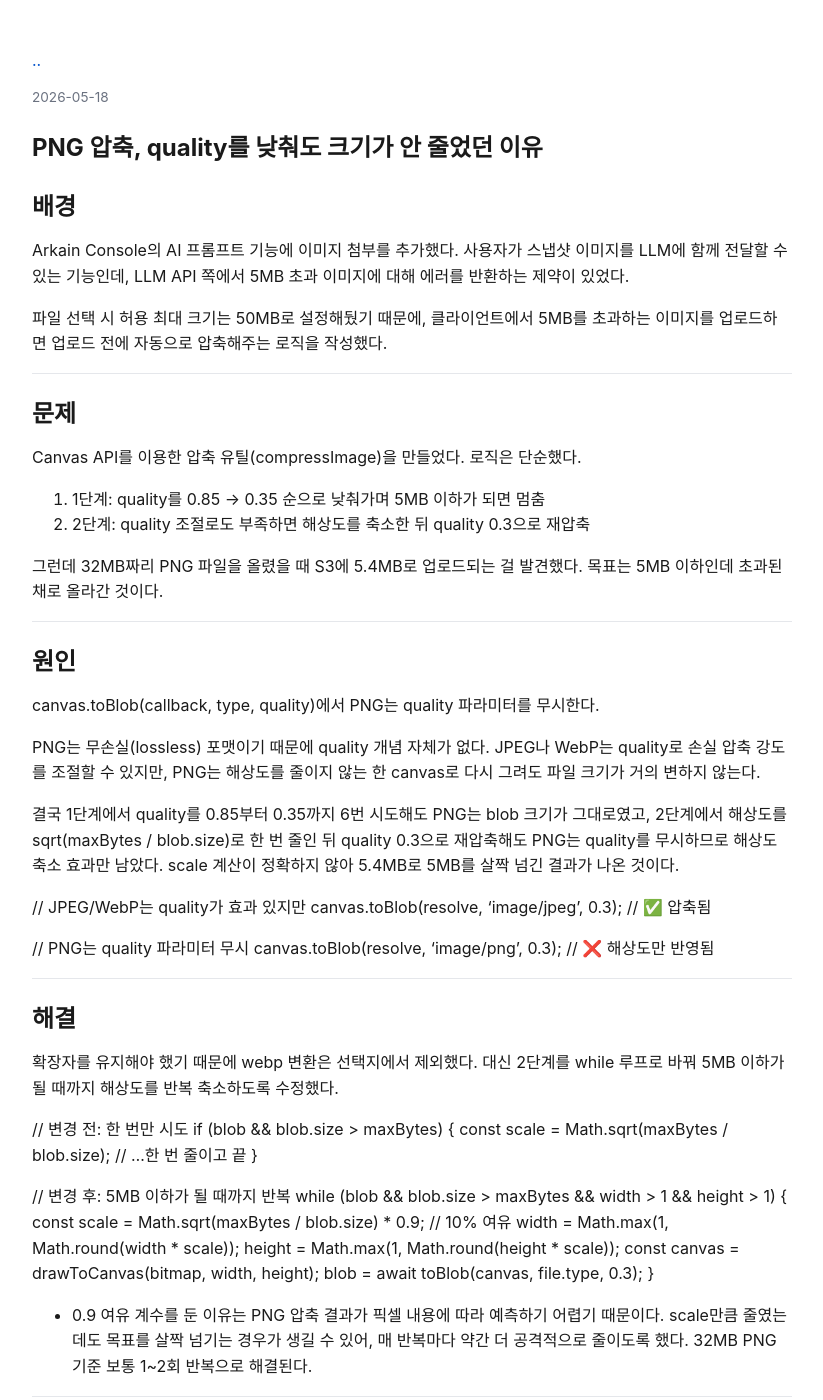
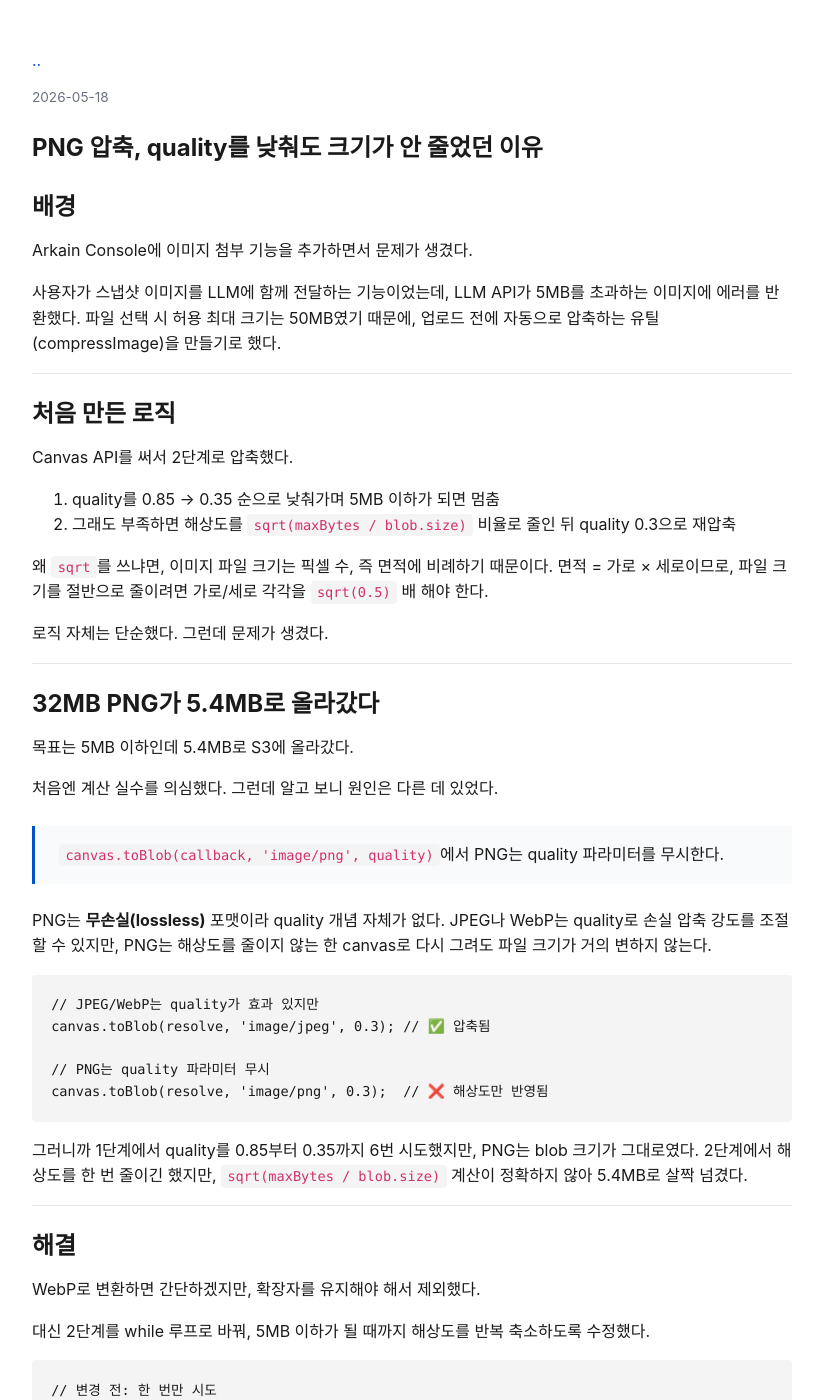
Before and after one commit to Hyun-git/Hyun-git.github.io, a Jekyll site: the page built from _posts/2026-05-18-png-압축-quality를-낮춰도-크기가-안-줄었던-이유.md, in a window 1280 px wide and 1400 px high. Shown: the whole window, without its empty margins (228-1051 px from the left). Built offline with Jekyll 4.4.1, drawn with Linux system fonts in a browser that asks for light colours; some of the changed text lies outside the part shown.

Commit message:
refine post: improve markdown formatting, tone, and add sqrt scale explanation
Co-Authored-By: Claude Sonnet 4.6 <noreply@anthropic.com>

````diff
--- a/_posts/2026-05-18-png-압축-quality를-낮춰도-크기가-안-줄었던-이유.md
+++ b/_posts/2026-05-18-png-압축-quality를-낮춰도-크기가-안-줄었던-이유.md
@@ -3,42 +3,57 @@ layout: post
 title: PNG 압축, quality를 낮춰도 크기가 안 줄었던 이유
 date: 2026-05-18T16:12:00.000+09:00
 ---
+
 ## 배경
 
-Arkain Console의 AI 프롬프트 기능에 이미지 첨부를 추가했다. 사용자가 스냅샷 이미지를 LLM에 함께 전달할 수 있는 기능인데, LLM API 쪽에서 5MB 초과 이미지에 대해 에러를 반환하는 제약이 있었다.
+Arkain Console에 이미지 첨부 기능을 추가하면서 문제가 생겼다.
 
-파일 선택 시 허용 최대 크기는 50MB로 설정해뒀기 때문에, 클라이언트에서 5MB를 초과하는 이미지를 업로드하면 업로드 전에 자동으로 압축해주는 로직을 작성했다.
+사용자가 스냅샷 이미지를 LLM에 함께 전달하는 기능이었는데, LLM API가 5MB를 초과하는 이미지에 에러를 반환했다. 파일 선택 시 허용 최대 크기는 50MB였기 때문에, 업로드 전에 자동으로 압축하는 유틸(compressImage)을 만들기로 했다.
 
 ---
-## 문제
 
-Canvas API를 이용한 압축 유틸(compressImage)을 만들었다. 로직은 단순했다.
+## 처음 만든 로직
 
-1. 1단계: quality를 0.85 → 0.35 순으로 낮춰가며 5MB 이하가 되면 멈춤
-2. 2단계: quality 조절로도 부족하면 해상도를 축소한 뒤 quality 0.3으로 재압축
+Canvas API를 써서 2단계로 압축했다.
 
-그런데 32MB짜리 PNG 파일을 올렸을 때 S3에 5.4MB로 업로드되는 걸 발견했다. 목표는 5MB 이하인데 초과된 채로 올라간 것이다.
+1. quality를 0.85 → 0.35 순으로 낮춰가며 5MB 이하가 되면 멈춤
+2. 그래도 부족하면 해상도를 `sqrt(maxBytes / blob.size)` 비율로 줄인 뒤 quality 0.3으로 재압축
+
+왜 `sqrt`를 쓰냐면, 이미지 파일 크기는 픽셀 수, 즉 면적에 비례하기 때문이다. 면적 = 가로 × 세로이므로, 파일 크기를 절반으로 줄이려면 가로/세로 각각을 `sqrt(0.5)` 배 해야 한다.
+
+로직 자체는 단순했다. 그런데 문제가 생겼다.
 
 ---
-## 원인
 
-canvas.toBlob(callback, type, quality)에서 PNG는 quality 파라미터를 무시한다.
+## 32MB PNG가 5.4MB로 올라갔다
 
-PNG는 무손실(lossless) 포맷이기 때문에 quality 개념 자체가 없다. JPEG나 WebP는 quality로 손실 압축 강도를 조절할 수 있지만, PNG는 해상도를 줄이지 않는 한 canvas로 다시 그려도 파일 크기가 거의 변하지 않는다.
+목표는 5MB 이하인데 5.4MB로 S3에 올라갔다.
 
-결국 1단계에서 quality를 0.85부터 0.35까지 6번 시도해도 PNG는 blob 크기가 그대로였고, 2단계에서 해상도를 sqrt(maxBytes / blob.size)로 한 번 줄인 뒤 quality 0.3으로 재압축해도 PNG는 quality를 무시하므로 해상도 축소 효과만 남았다. scale 계산이 정확하지 않아 5.4MB로 5MB를 살짝 넘긴 결과가 나온 것이다.
+처음엔 계산 실수를 의심했다. 그런데 알고 보니 원인은 다른 데 있었다.
 
+> `canvas.toBlob(callback, 'image/png', quality)`에서 PNG는 quality 파라미터를 무시한다.
+
+PNG는 **무손실(lossless)** 포맷이라 quality 개념 자체가 없다. JPEG나 WebP는 quality로 손실 압축 강도를 조절할 수 있지만, PNG는 해상도를 줄이지 않는 한 canvas로 다시 그려도 파일 크기가 거의 변하지 않는다.
+
+```js
 // JPEG/WebP는 quality가 효과 있지만
 canvas.toBlob(resolve, 'image/jpeg', 0.3); // ✅ 압축됨
 
 // PNG는 quality 파라미터 무시
 canvas.toBlob(resolve, 'image/png', 0.3);  // ❌ 해상도만 반영됨
+```
+
+그러니까 1단계에서 quality를 0.85부터 0.35까지 6번 시도했지만, PNG는 blob 크기가 그대로였다. 2단계에서 해상도를 한 번 줄이긴 했지만, `sqrt(maxBytes / blob.size)` 계산이 정확하지 않아 5.4MB로 살짝 넘겼다.
 
 ---
+
 ## 해결
 
-확장자를 유지해야 했기 때문에 webp 변환은 선택지에서 제외했다. 대신 2단계를 while 루프로 바꿔 5MB 이하가 될 때까지 해상도를 반복 축소하도록 수정했다.
+WebP로 변환하면 간단하겠지만, 확장자를 유지해야 해서 제외했다.
 
+대신 2단계를 while 루프로 바꿔, 5MB 이하가 될 때까지 해상도를 반복 축소하도록 수정했다.
+
+```js
 // 변경 전: 한 번만 시도
 if (blob && blob.size > maxBytes) {
     const scale = Math.sqrt(maxBytes / blob.size);
@@ -53,12 +68,15 @@ while (blob && blob.size > maxBytes && width > 1 && height > 1) {
     const canvas = drawToCanvas(bitmap, width, height);
     blob = await toBlob(canvas, file.type, 0.3);
 }
+```
 
-* 0.9 여유 계수를 둔 이유는 PNG 압축 결과가 픽셀 내용에 따라 예측하기 어렵기 때문이다. scale만큼 줄였는데도 목표를 살짝 넘기는 경우가 생길 수 있어, 매 반복마다 약간 더 공격적으로 줄이도록 했다. 32MB PNG 기준 보통 1~2회 반복으로 해결된다.
+`0.9` 여유 계수를 둔 이유가 있다. PNG 압축 결과는 픽셀 내용에 따라 예측하기 어렵다. 계산대로 줄였는데도 목표를 살짝 넘기는 경우가 있어서, 매 반복마다 약간 더 공격적으로 줄이도록 했다. 32MB PNG 기준으로 보통 1~2회 반복으로 해결된다.
 
 ---
+
 ## 정리
 
+```
 ┌──────┬──────────────┬──────────────────────────────┐
 │ 포맷 │ quality 효과 │       크기 줄이는 방법       │
 ├──────┼──────────────┼──────────────────────────────┤
@@ -68,5 +86,8 @@ while (blob && blob.size > maxBytes && width > 1 && height > 1) {
 ├──────┼──────────────┼──────────────────────────────┤
 │ PNG  │ ❌ 없음      │ 해상도 축소만 가능           │
 └──────┴──────────────┴──────────────────────────────┘
+```
 
-브라우저 Canvas API로 이미지를 압축할 때 PNG를 다루는 경우, quality 파라미터는 아무런 의미가 없다. 크기를 줄이려면 해상도를 줄이는 것만이 방법이고, 목표 크기를 정확히 보장하려면 반복 루프가 필요하다.
+브라우저 Canvas API로 PNG를 압축할 때, quality 파라미터는 아무런 의미가 없다.
+
+크기를 줄이려면 해상도를 줄이는 것만이 방법이고, 목표 크기를 보장하려면 반복 루프가 필요하다.
````
